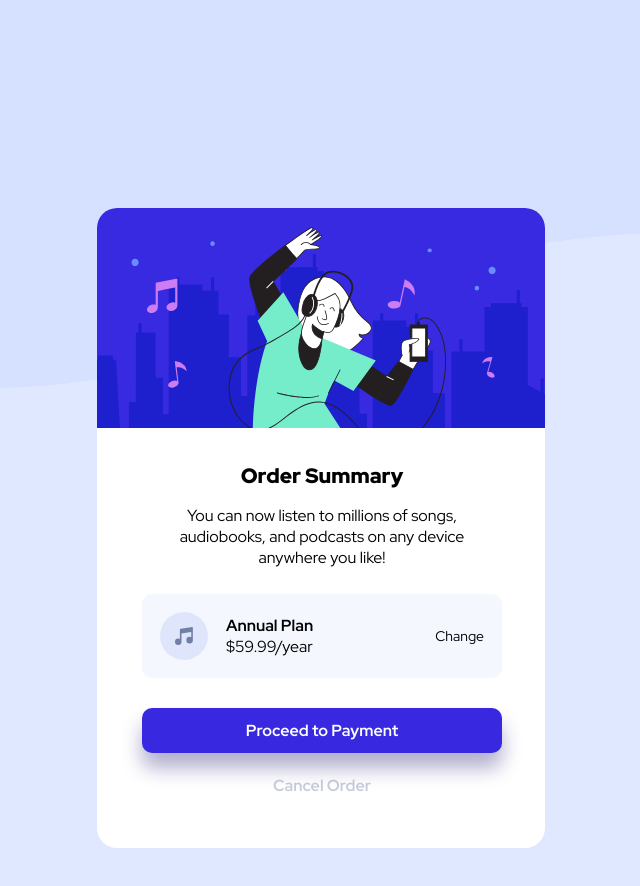
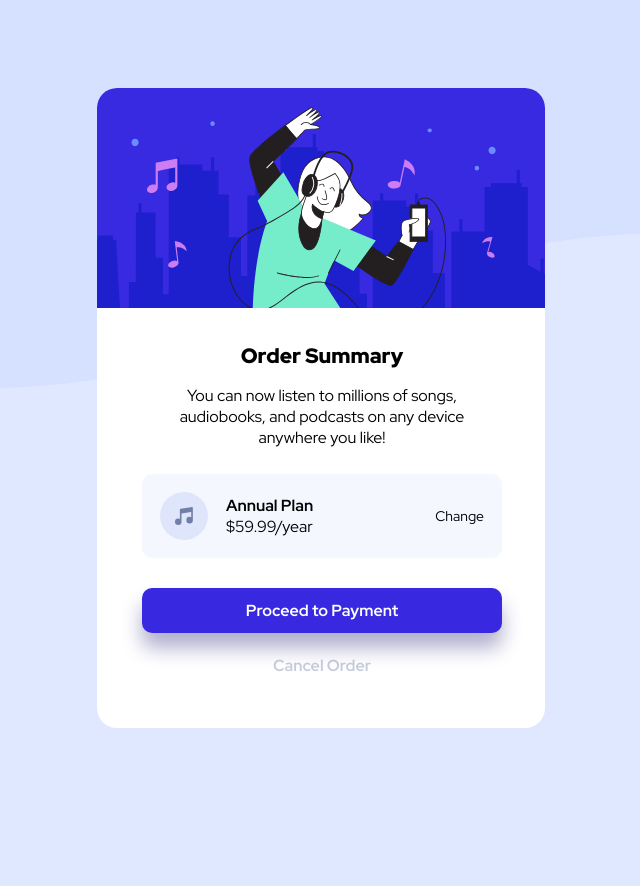
Before and after one commit to KamKriKoz/Order-summary-card, a plain HTML site: page index.html in a window 1280 px wide. Shown: the whole page, without its empty margins (319-959 px from the left). After the commit the page ends 816 px from the top, so only its background shows below. Drawn offline with Linux system fonts and the light colour scheme.

Commit message:
Add files via upload

```diff
--- a/style.css
+++ b/style.css
@@ -3,7 +3,7 @@ body {
     background-color: rgb(224, 232, 255);
     background-repeat: no-repeat;
     background-size: contain;
-    height: 130vh;
+    height: 100vh;
     display: grid;
     place-items: center;
 }
```
